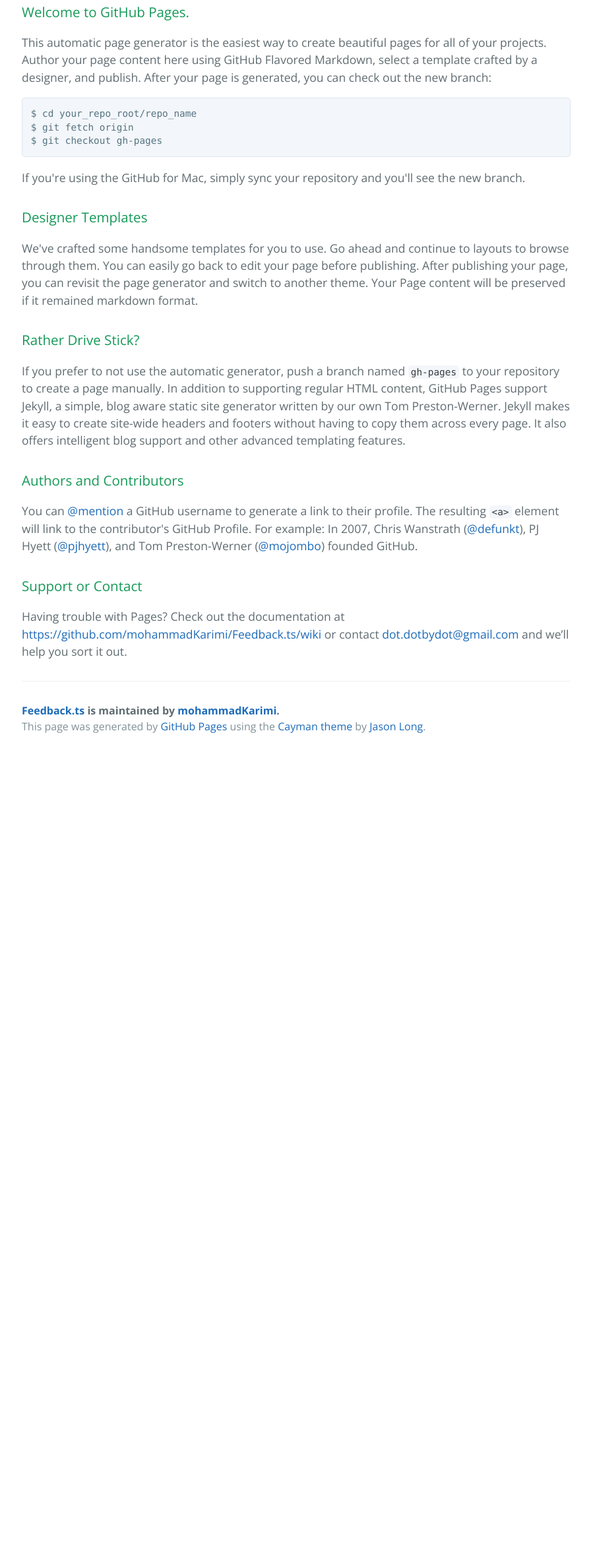
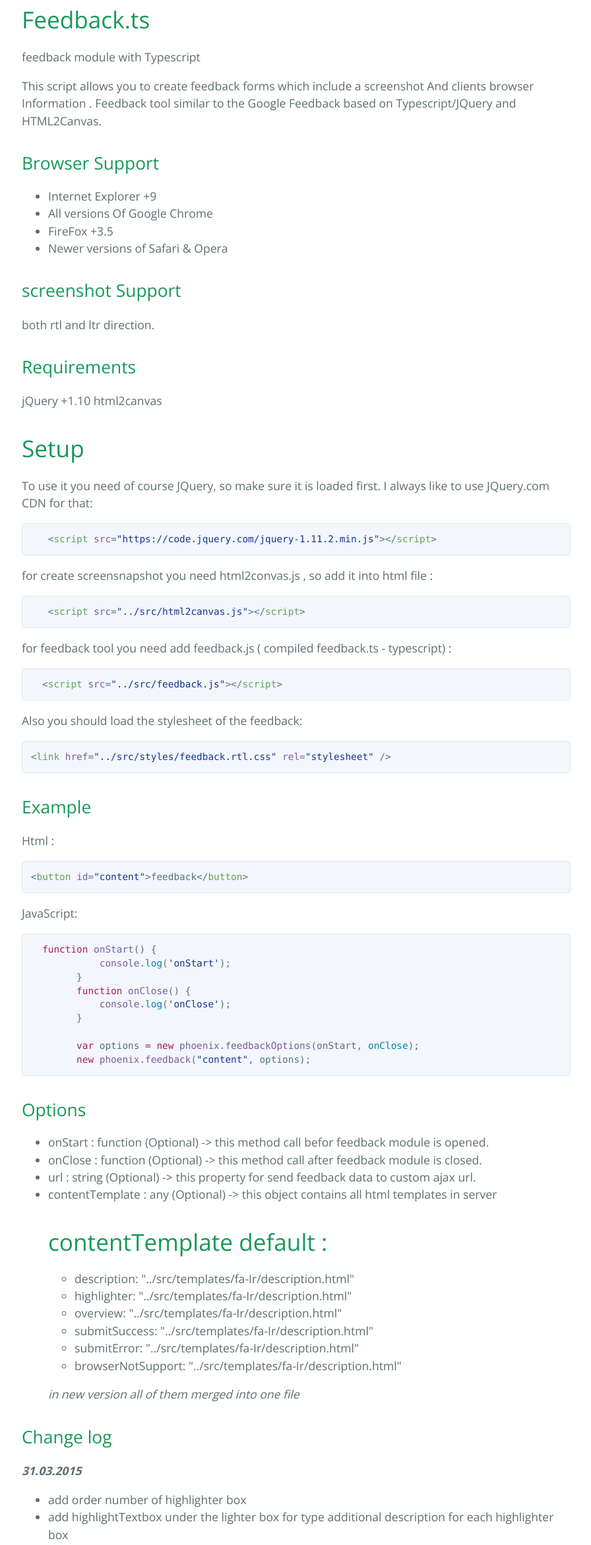
Before and after one commit to mohammadKarimi/Feedback.ts, a plain HTML site: page index.html in a window 1280 px wide. Shown: the part 412-2754 px from the top of the page at 66% size, without its empty margins (191-1087 px from the left). Before the commit the page ends 1557 px from the top, so only its background shows below. Drawn offline with nearby package versions, Linux system fonts and the light colour scheme.

Commit message:
Update index.html

```diff
--- a/index.html
+++ b/index.html
@@ -19,34 +19,110 @@
     </section>
 
     <section class="main-content">
-      <h3>
-<a id="welcome-to-github-pages" class="anchor" href="#welcome-to-github-pages" aria-hidden="true"><span class="octicon octicon-link"></span></a>Welcome to GitHub Pages.</h3>
 
-<p>This automatic page generator is the easiest way to create beautiful pages for all of your projects. Author your page content here using GitHub Flavored Markdown, select a template crafted by a designer, and publish. After your page is generated, you can check out the new branch:</p>
+      <article class="markdown-body entry-content" itemprop="mainContentOfPage"><h1>
+<a id="user-content-feedbackts" class="anchor" href="#feedbackts" aria-hidden="true"><span class="octicon octicon-link"></span></a>Feedback.ts</h1>
 
-<pre><code>$ cd your_repo_root/repo_name
-$ git fetch origin
-$ git checkout gh-pages
-</code></pre>
+<p>feedback module with Typescript</p>
 
-<p>If you're using the GitHub for Mac, simply sync your repository and you'll see the new branch.</p>
+<p>This script allows you to create feedback forms which include a screenshot And clients browser Information .
+Feedback tool similar to the Google Feedback based on Typescript/JQuery and HTML2Canvas.</p>
 
-<h3>
-<a id="designer-templates" class="anchor" href="#designer-templates" aria-hidden="true"><span class="octicon octicon-link"></span></a>Designer Templates</h3>
+<h2>
+<a id="user-content-browser-support" class="anchor" href="#browser-support" aria-hidden="true"><span class="octicon octicon-link"></span></a>Browser Support</h2>
 
-<p>We've crafted some handsome templates for you to use. Go ahead and continue to layouts to browse through them. You can easily go back to edit your page before publishing. After publishing your page, you can revisit the page generator and switch to another theme. Your Page content will be preserved if it remained markdown format.</p>
+<ul class="task-list">
+<li>Internet Explorer +9</li>
+<li>All versions Of Google Chrome</li>
+<li>FireFox +3.5</li>
+<li>Newer versions of Safari &amp; Opera</li>
+</ul>
 
-<h3>
-<a id="rather-drive-stick" class="anchor" href="#rather-drive-stick" aria-hidden="true"><span class="octicon octicon-link"></span></a>Rather Drive Stick?</h3>
+<h2>
+<a id="user-content-screenshot-support" class="anchor" href="#screenshot-support" aria-hidden="true"><span class="octicon octicon-link"></span></a>screenshot Support</h2>
 
-<p>If you prefer to not use the automatic generator, push a branch named <code>gh-pages</code> to your repository to create a page manually. In addition to supporting regular HTML content, GitHub Pages support Jekyll, a simple, blog aware static site generator written by our own Tom Preston-Werner. Jekyll makes it easy to create site-wide headers and footers without having to copy them across every page. It also offers intelligent blog support and other advanced templating features.</p>
+<p>both rtl and ltr direction.</p>
 
-<h3>
-<a id="authors-and-contributors" class="anchor" href="#authors-and-contributors" aria-hidden="true"><span class="octicon octicon-link"></span></a>Authors and Contributors</h3>
+<h2>
+<a id="user-content-requirements" class="anchor" href="#requirements" aria-hidden="true"><span class="octicon octicon-link"></span></a>Requirements</h2>
 
-<p>You can <a href="https://github.com/blog/821" class="user-mention">@mention</a> a GitHub username to generate a link to their profile. The resulting <code>&lt;a&gt;</code> element will link to the contributor's GitHub Profile. For example: In 2007, Chris Wanstrath (<a href="https://github.com/defunkt" class="user-mention">@defunkt</a>), PJ Hyett (<a href="https://github.com/pjhyett" class="user-mention">@pjhyett</a>), and Tom Preston-Werner (<a href="https://github.com/mojombo" class="user-mention">@mojombo</a>) founded GitHub.</p>
+<p>jQuery +1.10
+ html2canvas</p>
 
-<h3>
+<h1>
+<a id="user-content-setup" class="anchor" href="#setup" aria-hidden="true"><span class="octicon octicon-link"></span></a>Setup</h1>
+
+<p>To use it you need of course JQuery, so make sure it is loaded first. I always like to use JQuery.com CDN for that:</p>
+
+<div class="highlight highlight-html"><pre><span class="pl-s1">   &lt;<span class="pl-ent">script</span> <span class="pl-e">src</span>=<span class="pl-s"><span class="pl-pds">"</span>https://code.jquery.com/jquery-1.11.2.min.js<span class="pl-pds">"</span></span>&gt;&lt;/<span class="pl-ent">script</span>&gt;</span></pre></div>
+
+<p>for create screensnapshot you need html2convas.js , so add it into html file :</p>
+
+<div class="highlight highlight-html"><pre><span class="pl-s1">   &lt;<span class="pl-ent">script</span> <span class="pl-e">src</span>=<span class="pl-s"><span class="pl-pds">"</span>../src/html2canvas.js<span class="pl-pds">"</span></span>&gt;&lt;/<span class="pl-ent">script</span>&gt;</span></pre></div>
+
+<p>for feedback tool you need add feedback.js ( compiled feedback.ts - typescript) :</p>
+
+<div class="highlight highlight-html"><pre><span class="pl-s1">  &lt;<span class="pl-ent">script</span> <span class="pl-e">src</span>=<span class="pl-s"><span class="pl-pds">"</span>../src/feedback.js<span class="pl-pds">"</span></span>&gt;&lt;/<span class="pl-ent">script</span>&gt;</span></pre></div>
+
+<p>Also you should load the stylesheet of the feedback:</p>
+
+<div class="highlight highlight-html"><pre>&lt;<span class="pl-ent">link</span> <span class="pl-e">href</span>=<span class="pl-s"><span class="pl-pds">"</span>../src/styles/feedback.rtl.css<span class="pl-pds">"</span></span> <span class="pl-e">rel</span>=<span class="pl-s"><span class="pl-pds">"</span>stylesheet<span class="pl-pds">"</span></span> /&gt;</pre></div>
+
+<h2>
+<a id="user-content-example" class="anchor" href="#example" aria-hidden="true"><span class="octicon octicon-link"></span></a>Example</h2>
+
+<p>Html :</p>
+
+<div class="highlight highlight-html"><pre>&lt;<span class="pl-ent">button</span> <span class="pl-e">id</span>=<span class="pl-s"><span class="pl-pds">"</span>content<span class="pl-pds">"</span></span>&gt;feedback&lt;/<span class="pl-ent">button</span>&gt;</pre></div>
+
+<p>JavaScript:</p>
+
+<div class="highlight highlight-javascript"><pre>  <span class="pl-k">function</span> <span class="pl-en">onStart</span>() {
+            <span class="pl-en">console</span><span class="pl-c1">.log</span>(<span class="pl-s"><span class="pl-pds">'</span>onStart<span class="pl-pds">'</span></span>);
+        }
+        <span class="pl-k">function</span> <span class="pl-en">onClose</span>() {
+            <span class="pl-en">console</span><span class="pl-c1">.log</span>(<span class="pl-s"><span class="pl-pds">'</span>onClose<span class="pl-pds">'</span></span>);
+        }
+
+        <span class="pl-k">var</span> options <span class="pl-k">=</span> <span class="pl-k">new</span> <span class="pl-en">phoenix.feedbackOptions</span>(onStart, <span class="pl-c1">onClose</span>);
+        <span class="pl-k">new</span> <span class="pl-en">phoenix.feedback</span>(<span class="pl-s"><span class="pl-pds">"</span>content<span class="pl-pds">"</span></span>, options);</pre></div>
+
+<h2>
+<a id="user-content-options" class="anchor" href="#options" aria-hidden="true"><span class="octicon octicon-link"></span></a>Options</h2>
+
+<ul class="task-list">
+<li>onStart : function (Optional) -&gt; this method call befor feedback module is opened.</li>
+<li>onClose : function (Optional) -&gt; this method call after feedback module is closed.</li>
+<li>url : string (Optional) -&gt; this property for send feedback data to custom ajax url.</li>
+<li>
+<p>contentTemplate : any (Optional) -&gt; this object contains all html templates in server</p>
+
+<h1>
+<a id="user-content-contenttemplate-default-" class="anchor" href="#contenttemplate-default-" aria-hidden="true"><span class="octicon octicon-link"></span></a>contentTemplate default :</h1>
+
+<ul class="task-list">
+<li>description: "../src/templates/fa-Ir/description.html"</li>
+<li>highlighter: "../src/templates/fa-Ir/description.html"</li>
+<li>overview:    "../src/templates/fa-Ir/description.html"</li>
+<li>submitSuccess: "../src/templates/fa-Ir/description.html"</li>
+<li>submitError: "../src/templates/fa-Ir/description.html"</li>
+<li>browserNotSupport: "../src/templates/fa-Ir/description.html"</li>
+</ul>
+
+<p><em>in new version all of them merged into one file</em></p>
+</li>
+</ul>
+
+<h2>
+<a id="user-content-change-log" class="anchor" href="#change-log" aria-hidden="true"><span class="octicon octicon-link"></span></a>Change log</h2>
+
+<p><strong><em>31.03.2015</em></strong></p>
+
+<ul class="task-list">
+<li>add order number of highlighter box</li>
+<li>add highlightTextbox under the lighter box for type additional description for each highlighter box</li>
+</ul>
+</article>
 <a id="support-or-contact" class="anchor" href="#support-or-contact" aria-hidden="true"><span class="octicon octicon-link"></span></a>Support or Contact</h3>
 
 <p>Having trouble with Pages? Check out the documentation at <a href="https://github.com/mohammadKarimi/Feedback.ts/wiki">https://github.com/mohammadKarimi/Feedback.ts/wiki</a> or contact  <a href="mailto:dot.dotbydot@gmail.com">dot.dotbydot@gmail.com</a> and we’ll help you sort it out.</p>
```
